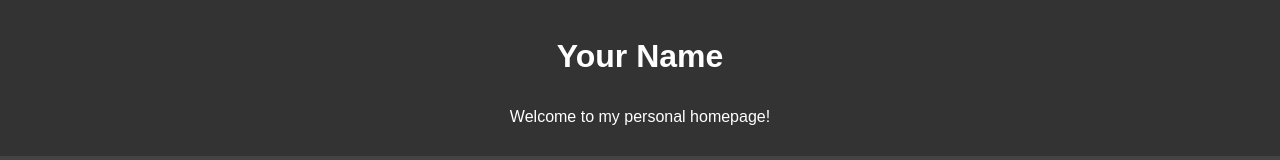
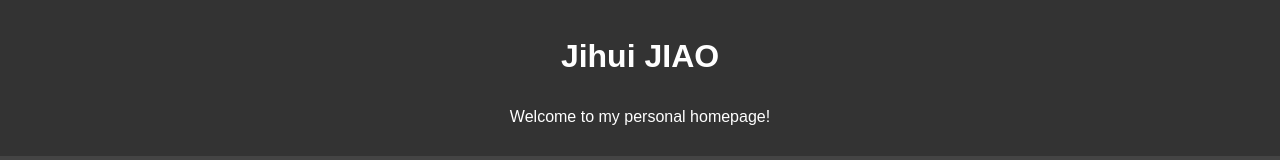
Before and after one commit to SecretOfTheCloud/SecretOfTheCloud, a plain HTML site: page index.html in a window 1280 px wide. Shown: the top 160 px of the page. Drawn offline with Linux system fonts and the light colour scheme.

Commit message:
Update index.html

```diff
--- a/index.html
+++ b/index.html
@@ -51,7 +51,7 @@
 
 <body>
     <header>
-        <h1>Your Name</h1>
+        <h1>Jihui JIAO</h1>
         <p>Welcome to my personal homepage!</p>
     </header>
 
```
